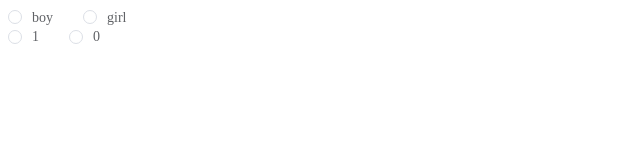
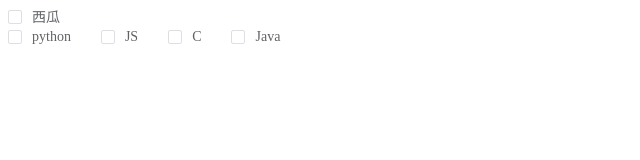
Before and after one commit to mikewei-air/mikewei-ui, a Vue app: page / in a window 1280 px wide. Shown: the top 160 px of the page, without its empty margins (0-640 px from the left). Built offline with nearby package versions, Linux system fonts and the light colour scheme.

Commit message:
完成checkbox与checkbox-group组件

```diff
--- a/src/App.vue
+++ b/src/App.vue
@@ -1,11 +1,13 @@
 <template>
   <div id="app">
-    <mw-radio v-model="gender" label="1">boy</mw-radio>
-    <mw-radio v-model="gender" label="0">girl</mw-radio>
-    <mw-radio-group v-model="gender">
-    <mw-radio label="1"></mw-radio>
-    <mw-radio label="0"></mw-radio>
-    </mw-radio-group>
+    <mw-checkbox label="1" v-model="active">西瓜</mw-checkbox>
+
+    <mw-checkbox-group v-model="language">
+    <mw-checkbox label="python" ></mw-checkbox>
+    <mw-checkbox label="JS"></mw-checkbox>
+    <mw-checkbox label="C"></mw-checkbox>
+    <mw-checkbox label="Java"></mw-checkbox>
+    </mw-checkbox-group>
   </div>
 </template>
 
@@ -13,12 +15,13 @@
 export default {
   data () {
     return {
-      gender: 1
+      active: false,
+      language: []
     }
   }
 }
 </script>
 
-<style lang="scss">
+<style lang="scss" scoped>
 
 </style>
--- /dev/null
+++ b/src/components/checkbox-group.vue
@@ -0,0 +1,20 @@
+<template>
+  <div class="mw-checkbox-group">
+    <slot></slot>
+  </div>
+</template>
+<script>
+export default {
+  name: 'MwCheckboxGroup',
+  provide () {
+    return {
+      CheckboxGroup: this
+    }
+  },
+  props: {
+    value: {
+      type: Array
+    }
+  }
+}
+</script>
--- /dev/null
+++ b/src/components/checkbox.vue
@@ -0,0 +1,143 @@
+<template>
+  <label class="mw-checkbox" :class="{'is-checked': isChecked}">
+    <span class="mw-checkbox_input">
+      <span class="mw-checkbox_inner"></span>
+      <input type="checkbox"
+      class="mw-checkbox_original"
+      :name="name"
+      v-model="model"
+      :value="label"
+      >
+    </span>
+    <span class="mw-checkbox_label">
+      <slot></slot>
+      <template v-if="!$slots.default">
+        {{label}}
+      </template>
+    </span>
+  </label>
+</template>
+
+<script>
+export default {
+    name: 'MwCheckbox',
+    inject: {
+        CheckboxGroup: {
+            default: ''
+        }
+    },
+    props: {
+        label: {
+            type: String,
+            default: ''
+        },
+        name: {
+            type: String,
+            default: ''
+        },
+        value: {
+            type: Boolean,
+            default: false
+        }
+    },
+    computed: {
+        model: {
+            get () {
+                return this.isGroup ? this.CheckboxGroup.value : this.value
+            },
+            set (value) {
+                this.isGroup ? this.CheckboxGroup.$emit('input', value) : this.$emit('input', value)
+            }
+        },
+        // 判断是否被包裹
+        isGroup () {
+            return !!this.CheckboxGroup
+        },
+        // 判断选框是否被选中
+        isChecked () {
+            return this.isGroup ? this.model.includes(this.label) : this.value
+        }
+    }
+}
+</script>
+
+<style lang="scss" scoped>
+  .mw-checkbox{
+    color: #606266;
+    font-weight: 500;
+    font-size: 14px;
+    position: relative;
+    cursor: pointer;
+    display: inline-block;
+    white-space: nowrap;
+    user-select: none;
+    margin-right: 30px;
+    .mw-checkbox_input{
+      white-space: nowrap;
+      cursor: pointer;
+      outline: none;
+      display: inline-block;
+      line-height: 1;
+      position: relative;
+      vertical-align: middle;
+      .mw-checkbox_inner{
+        display: inline-block;
+        position: relative;
+        border: 1px solid #dcdfe6;
+        border-radius: 2px;
+        box-sizing: border-box;
+        width: 14px;
+        height: 14px;
+        background-color: #fff;
+        z-index: 1;
+        transition: border-color .25s cubic-bezier(.71,-.46,.29,1.46),background-color .25s,cubic-bezier(.71,-.46,.29,1.46);
+        &:after{
+          box-sizing: content-box;
+          content: '';
+          border: 1px solid #ffffff;
+          border-left: 0;
+          border-top: 0;
+          height: 7px;
+          left: 4px;
+          position: absolute;
+          top: 1px;
+          transform: rotate(45deg) scaleY(0);
+          width: 3px;
+          transition: transform .15s ease-in .05s;
+          transform-origin: center;
+        }
+      }
+      .mw-checkbox_original{
+        opacity: 0;
+        outline: none;
+        position: absolute;
+        left: 10px;
+        margin: 0;
+        width: 0;
+        height: 0;
+        z-index: -1;
+      }
+    }
+    .mw-checkbox_label{
+      display: inline-block;
+      padding-left: 10px;
+      line-height: 19px;
+      font-size: 14px;
+    }
+  }
+  // 选中的样式
+  .mw-checkbox.is-checked{
+    .mw-checkbox_input{
+      .mw-checkbox_inner{
+        background-color: #409eff;
+        border-color: #409eff;
+      }
+      &:after{
+        transform: rotate(45deg) scaleY(1);
+      }
+    }
+    .mw-checkbox_label{
+      color: #409eff;
+    }
+  }
+</style>
--- a/src/main.js
+++ b/src/main.js
@@ -6,6 +6,8 @@ import MwInput from './components/input.vue'
 import MwSwitch from './components/switch.vue'
 import MwRadio from './components/radio.vue'
 import MwRadioGroup from './components/radio-group.vue'
+import MwCheckbox from './components/checkbox.vue'
+import MwCheckboxGroup from './components/checkbox-group.vue'
 import './assets/fonts/iconfont.scss'
 Vue.config.productionTip = false
 
@@ -15,6 +17,8 @@ Vue.component(MwInput.name, MwInput)
 Vue.component(MwSwitch.name, MwSwitch)
 Vue.component(MwRadio.name, MwRadio)
 Vue.component(MwRadioGroup.name, MwRadioGroup)
+Vue.component(MwCheckbox.name, MwCheckbox)
+Vue.component(MwCheckboxGroup.name, MwCheckboxGroup)
 new Vue({
     render: h => h(App)
 }).$mount('#app')
```
